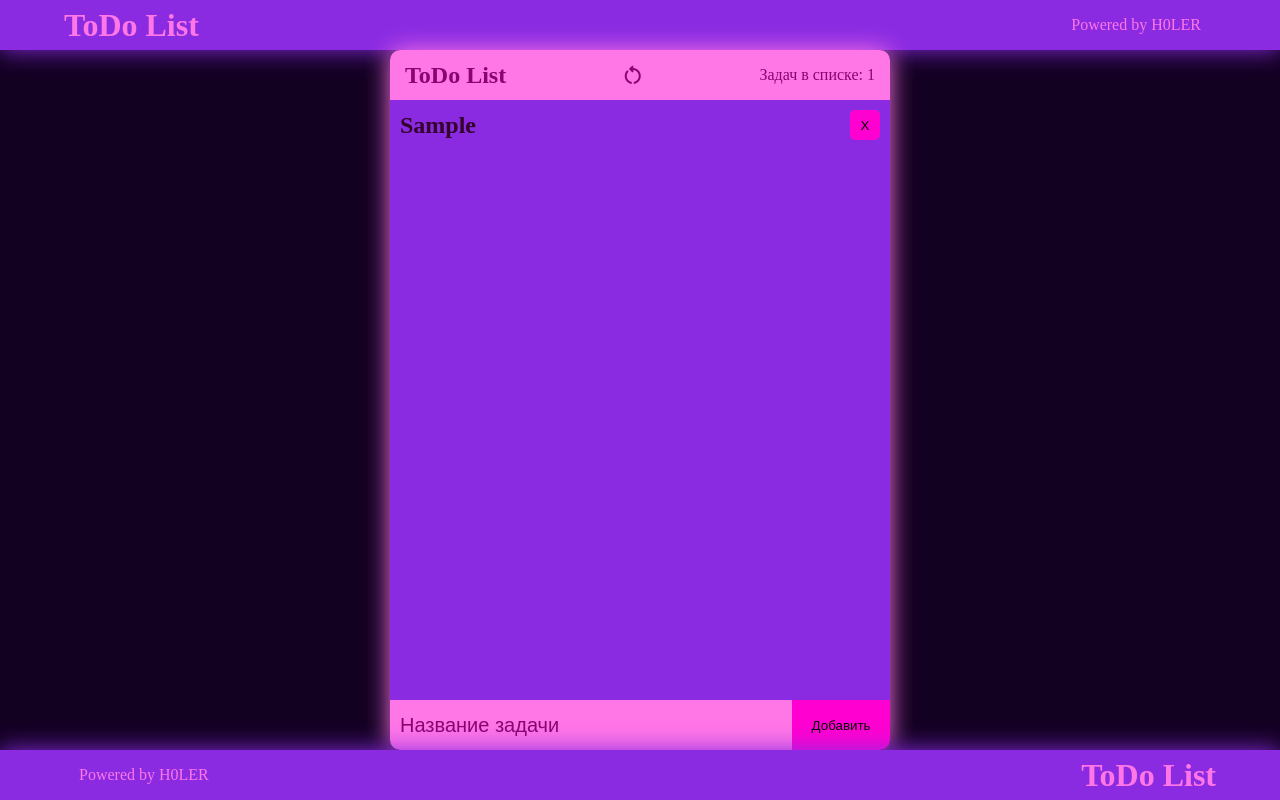
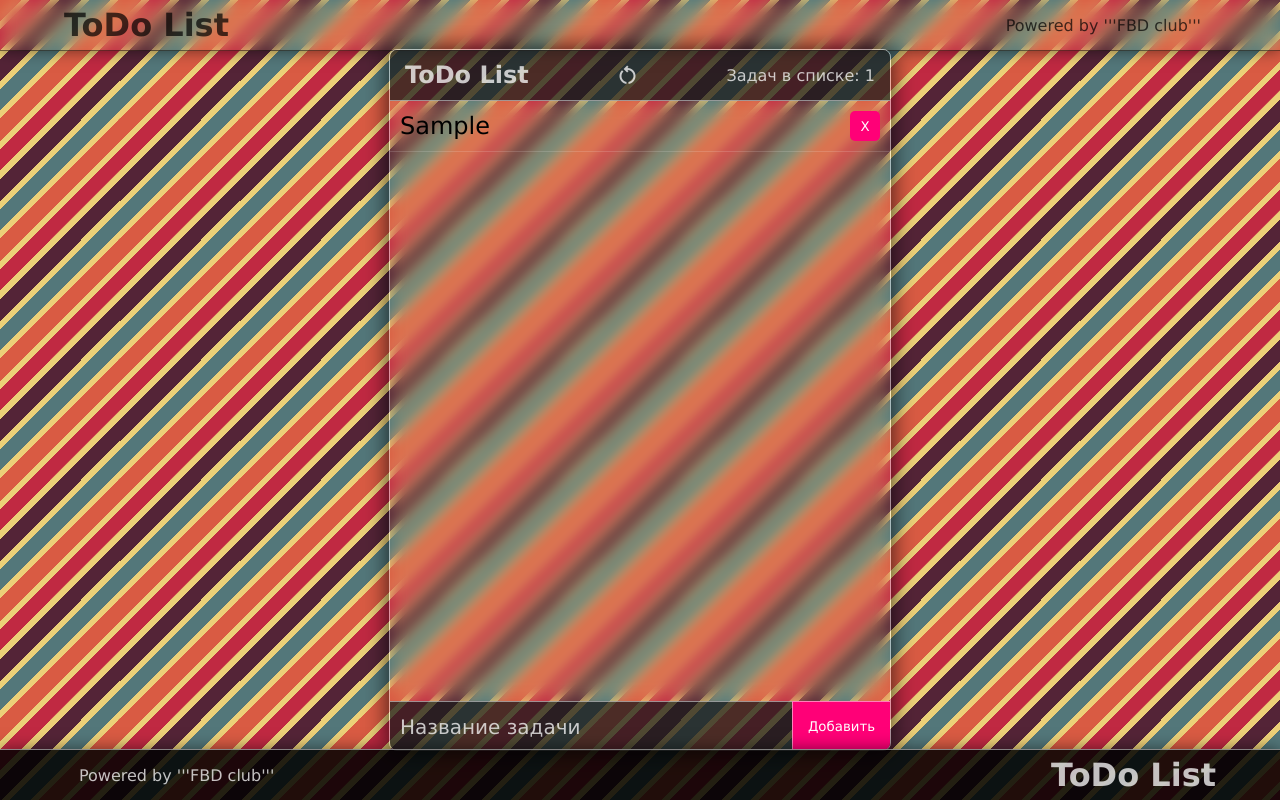
Before and after one commit to Holder-hash/ToDoList, a plain HTML site: page index.html in a window 1280 px wide. Both pictures are taken after typing "Sample" into the empty fields and a click on the button "Добавить". Drawn offline with nearby package versions, Linux system fonts and the light colour scheme.

Commit message:
design and vladosik111222333 added

```diff
--- a/index.html
+++ b/index.html
@@ -12,7 +12,7 @@
     <header>
         <div class="header-contain">
             <h1>ToDo List</h1>
-            <p>Powered by H0LER</p>
+            <p>Powered by '''FBD club'''</p>
         </div>
     </header>
 
@@ -36,7 +36,7 @@
 
     <footer>
         <div class="footer-contain">
-            <p>Powered by H0LER</p>
+            <p>Powered by '''FBD club'''</p>
             <h1>ToDo List</h1>
         </div>
     </footer>
--- a/style.css
+++ b/style.css
@@ -2,19 +2,25 @@
     margin: 0;
     padding: 0;
     box-sizing: 0;
+    font-family: Verdana, Geneva, Tahoma, sans-serif;
 }
 
 body {
-    background-color: rgb(19, 1, 34);
+    background-image:
+    linear-gradient(135deg, transparent 84px, #d95b43 84px, #d95b43 100px, #ecd078 100px, #ecd078 106px, #c02942 106px, #c02942 120px, #ecd078 121px, #ecd078 127px, #542437 127px, #542437 142px, #ecd078 142px, #ecd078 148px, #53777a 148px, #53777a 163px, #ecd078 163px, #ecd078 168px, #d95b43 169px),
+    linear-gradient(135deg, #d95b43 15px, #d95b43, #ecd078 15px, #ecd078 21px, #c02942 21px, #c02942 36px, #ecd078 36px, #ecd078 42px, #542437 42px, #542437 57.5px, #ecd078 57px, #ecd078 63px, #53777a 63px, #53777a 78px, #ecd078 78px, #ecd078 84px, transparent 84px, transparent 99px);
+    background-size: 120px 120px;
 }
 
 header {
     width: 100%;
     height: 50px;
-    background-color: blueviolet;
-    box-shadow: 0 0 25px blueviolet;
+    box-shadow: 0 0 15px rgba(0, 0, 0, 0.5);
+    border-bottom: 1px solid rgba(0, 0, 0, 0.5);
     position: absolute;
     top: 0;
+    background-color: transparent;
+    backdrop-filter: blur(8px);
 }
 .header-contain {
     width: 90%;
@@ -22,20 +28,18 @@ header {
     margin: 0 auto;
     display: flex;
     align-items: center;
-    color: rgb(255, 118, 230);
+    color: rgb(0, 0, 0, 0.7);
     justify-content: space-between;
-}
-.header-contain h1 {
-
 }
 
 footer {
     width: 100%;
     height: 50px;
-    background-color: blueviolet;
-    box-shadow: 0 0 25px blueviolet;
+    box-shadow: 0 0 15px rgba(0, 0, 0, 0.5);
     position: absolute;
     bottom: 0;
+    background-color: rgba(0, 0, 0, 0.85);
+    border-top: 1px solid rgba(255, 255, 255, 0.5);
 }
 .footer-contain {
     width: 90%;
@@ -43,11 +47,11 @@ footer {
     margin: 0 auto;
     display: flex;
     align-items: center;
-    color: rgb(255, 118, 230);
+    color: rgba(255, 255, 255, 0.75);
     justify-content: space-between;
 }
 .footer-contain h1 {
-    color: rgb(255, 118, 230);
+    color: rgba(255, 255, 255, 0.75);
 }
 
 .todo-block {
@@ -57,9 +61,12 @@ footer {
     top: 50%;
     left: 50%;
     transform: translate(-50%,-50%);
-    border-radius: 10px;
+    border-radius: 8px;
     overflow: hidden;
-    box-shadow: 0 0 25px rgb(255, 118, 230);
+    background-color: rgb(218, 218, 218);
+    box-shadow: 0 0 25px rgba(0, 0, 0, 0.75);
+    border: 1px solid rgba(255, 255, 255, 0.5);
+    background-color: transparent;
 }
 
 .title-box {
@@ -68,8 +75,9 @@ footer {
     display: flex;
     align-items: center;
     justify-content: space-between;
-    background-color: rgb(255, 118, 230);
-    color: rgb(136, 4, 112);
+    background-color: rgba(29, 29, 29, 0.75);
+    color: rgba(255, 255, 255, 0.75);
+    border-bottom: 1px solid rgba(255, 255, 255, 0.5);
 }
 .title-box h2, p {
     padding-left: 15px;
@@ -85,7 +93,8 @@ footer {
     height: 600px;
     overflow-y: scroll;
     overflow-x: hidden;
-    background-color: blueviolet;
+    background-color: transparent;
+    backdrop-filter: blur(8px);
 }
 
 .todo-added-contain {
@@ -100,25 +109,31 @@ footer {
     font-size: 20px;
     border: none;
     outline: none;
-    background-color: rgb(255, 118, 230);
-    color: rgb(136, 4, 112);
+    background-color: rgba(29, 29, 29, 0.75);
+    color: rgba(255, 255, 255, 0.75);
+    border-top: 1px solid rgba(255, 255, 255, 0.5);
 }
 .todo-added-contain input::placeholder {
-    color: rgb(136, 4, 112);
+    color: rgba(255, 255, 255, 0.75);
 }
 
 .todo-added-contain button {
-    background-color: rgb(255, 0, 208);
+    background-color: rgb(255, 0, 119);
+    color: rgb(255, 255, 255);
     border: none;
     outline: none;
-    width: 100px
+    width: 100px;
+    border-top: 1px solid rgba(255, 255, 255, 0.5);
+    border-left: 1px solid rgba(255, 255, 255, 0.5);
 }
 .todo-added-contain button:hover {
-    background-color: rgb(255, 67, 221);
+    background-color: rgb(252, 48, 143);
+    color: white;
     cursor: pointer;
 }
 .todo-added-contain button:active {
-    background-color: rgb(199, 40, 170);
+    background-color: rgb(194, 0, 90);
+    color: white;
 }
 
 .todoEl {
@@ -128,27 +143,33 @@ footer {
     align-items: center;
     justify-content: space-between;
     /* border-bottom: 1px solid rgb(29, 0, 24); */
+    border-bottom: 1px solid rgba(255, 255, 255, 0.15);
 }
 
 .todoEl h2 {
     padding-left: 10px;
-    color: rgb(51, 0, 42);
+    color: rgb(51, 0, 42, 9);
+    color: rgb(0, 0, 0);
+    font-weight: 100;
 }
 .todoEl button {
     margin-right: 10px;
     width: 30px;
     height: 30px;
-    background-color: rgb(255, 0, 208);
+    background-color: rgb(255, 0, 119);
+    color: white;
     border: none;
     outline: none;
     border-radius: 5px;
 }
 .todoEl button:hover {
-    background-color: rgb(255, 67, 221);
+    background-color: rgb(252, 48, 143);
+    color: white;
     cursor: pointer;
 }
 .todoEl button:active {
-    background-color: rgb(199, 40, 170);
+    background-color: rgb(194, 0, 90);
+    color: white;
 }
 
 
@@ -164,10 +185,10 @@ footer {
     width: 12px;
   }
   .todo-el-contain::-webkit-scrollbar-track {
-    background: rgb(199, 40, 170);
+    background: rgb(0, 0, 0, 0.5);
   }
   .todo-el-contain::-webkit-scrollbar-thumb {
-    background-color: rgb(255, 67, 221);
+    background-color: rgb(255, 255, 255, .5);
     border-radius: 20px;
   }
 
```
